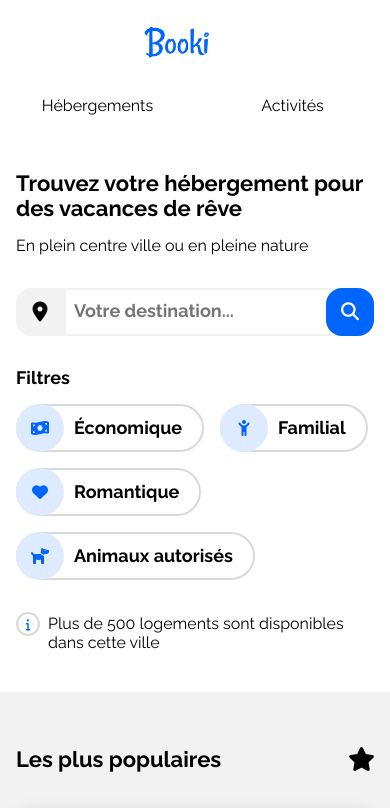
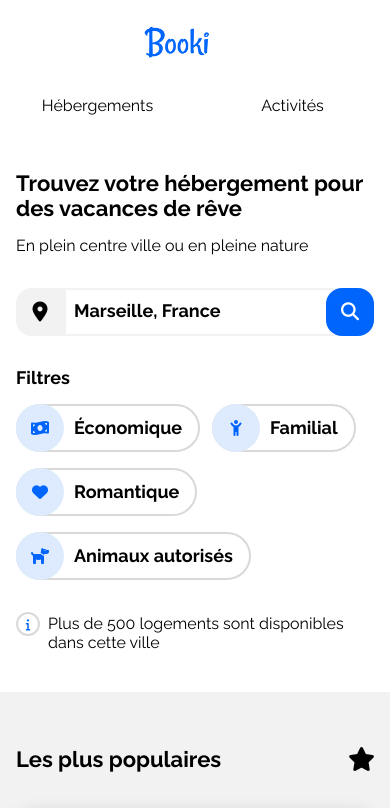
Before and after one commit to KGabard/OC_P1_booki-app, a plain HTML site: page index.html in a window 390 px wide. Shown: the top 808 px of the page. Drawn offline with nearby package versions, Linux system fonts and the light colour scheme.

Commit message:
Corrections : breakpoints, form value, filters list in mobile format

```diff
--- a/Style/Base/base.css
+++ b/Style/Base/base.css
@@ -67,14 +67,14 @@ main {
   font-weight: normal;
 }
 
-@media only screen and (max-width: 992px) {
+@media only screen and (max-width: 991px) {
   main {
     padding-right: var(--padding-sides-tablet);
     padding-left: var(--padding-sides-tablet);
   }
 }
 
-@media only screen and (max-width: 768px) {
+@media only screen and (max-width: 767px) {
   main {
     padding-right: var(--padding-sides-mobile);
     padding-left: var(--padding-sides-mobile);
--- a/Style/Components/filter.css
+++ b/Style/Components/filter.css
@@ -40,3 +40,10 @@
   margin-right: 20px;
   align-items: center;
 }
+
+@media only screen and (max-width: 767px) {
+  .filter__label {
+    margin-left: 8px;
+    margin-right: 16px;
+  }
+}
--- a/Style/Components/form.css
+++ b/Style/Components/form.css
@@ -36,7 +36,7 @@
   display: block;
 }
 
-@media only screen and (max-width: 768px) {
+@media only screen and (max-width: 767px) {
   .searchSection__form {
     width: calc(100% + 12px);
   }
--- a/Style/Components/housing-card.css
+++ b/Style/Components/housing-card.css
@@ -110,7 +110,7 @@
   color: var(--color-neutral-primary);
 }
 
-@media only screen and (max-width: 992px) {
+@media only screen and (max-width: 991px) {
   .housingCard--vertical .housingCard__title {
     -webkit-line-clamp: 2;
   }
@@ -120,7 +120,7 @@
   }
 }
 
-@media only screen and (max-width: 768px) {
+@media only screen and (max-width: 767px) {
   .housingCard__link.housingCard--horizontal {
     height: 144px;
   }
--- a/Style/Components/navigation.css
+++ b/Style/Components/navigation.css
@@ -41,7 +41,7 @@
   color: inherit;
 }
 
-@media only screen and (max-width: 768px) {
+@media only screen and (max-width: 767px) {
   .nav {
     height: 48px;
     width: 100%;
@@ -51,5 +51,4 @@
     width: 50%;
     flex-direction: column;
   }
-
 }
--- a/Style/Layouts/activities-section.css
+++ b/Style/Layouts/activities-section.css
@@ -43,7 +43,7 @@
   flex: 0.91 1 0px;
 }
 
-@media only screen and (max-width: 992px) {
+@media only screen and (max-width: 991px) {
   .activitiesSection {
     height: 700px;
   }
@@ -69,7 +69,7 @@
   }
 }
 
-@media only screen and (max-width: 768px) {
+@media only screen and (max-width: 767px) {
   .activitiesSection {
     height: fit-content;
     margin-bottom: 48px;
--- a/Style/Layouts/filters-section.css
+++ b/Style/Layouts/filters-section.css
@@ -18,7 +18,7 @@
   flex-wrap: wrap;
 }
 
-@media only screen and (max-width: 992px) {
+@media only screen and (max-width: 991px) {
   .filtersSection {
     flex-direction: column;
     gap: 16px;
@@ -32,3 +32,10 @@
     gap: 16px;
   }
 }
+
+@media only screen and (max-width: 767px) {
+  .filtersSection__filtersList {
+    gap: 12px;
+    row-gap: 16px;
+  }
+}
--- a/Style/Layouts/footer.css
+++ b/Style/Layouts/footer.css
@@ -28,14 +28,14 @@ footer {
   color: black;
 }
 
-@media only screen and (max-width: 992px) {
+@media only screen and (max-width: 991px) {
   footer {
     padding-right: var(--padding-sides-tablet);
     padding-left: var(--padding-sides-tablet);
   }
 }
 
-@media only screen and (max-width: 768px) {
+@media only screen and (max-width: 767px) {
   footer {
     padding-right: var(--padding-sides-mobile);
     padding-left: var(--padding-sides-mobile);
--- a/Style/Layouts/header.css
+++ b/Style/Layouts/header.css
@@ -9,14 +9,14 @@ header {
   height: 104px;
 }
 
-@media only screen and (max-width: 992px) {
+@media only screen and (max-width: 991px) {
   header {
     padding-right: var(--padding-sides-tablet);
     padding-left: var(--padding-sides-tablet);
   }
 }
 
-@media only screen and (max-width: 768px) {
+@media only screen and (max-width: 767px) {
   header {
     flex-direction: column;
     padding-right: 0;
--- a/Style/Layouts/housings-section.css
+++ b/Style/Layouts/housings-section.css
@@ -51,7 +51,7 @@
   width: 100%;
 }
 
-@media only screen and (max-width: 992px) {
+@media only screen and (max-width: 991px) {
   .housingsSection {
     padding: var(--padding-housings-section-tablet);
     flex-grow: 2;
@@ -73,7 +73,7 @@
   }
 }
 
-@media only screen and (max-width: 768px) {
+@media only screen and (max-width: 767px) {
   .housingsSection {
     padding: 0;
     gap: 24px;
--- a/Style/Layouts/housings-sections-container.css
+++ b/Style/Layouts/housings-sections-container.css
@@ -4,13 +4,13 @@
   gap: 40px;
 }
 
-@media only screen and (max-width: 992px) {
+@media only screen and (max-width: 991px) {
   .housingsSectionsContainer {
     gap: 32px;
   }
 }
 
-@media only screen and (max-width: 768px) {
+@media only screen and (max-width: 767px) {
   .housingsSectionsContainer {
     flex-direction: column-reverse;
     gap: 40px;
--- a/Style/Layouts/info-section.css
+++ b/Style/Layouts/info-section.css
@@ -21,7 +21,7 @@
   color: var(--color-highlight-primary);
 }
 
-@media only screen and (max-width: 768px) {
+@media only screen and (max-width: 767px) {
   .infoSection {
     gap: 8px;
     align-items: initial;
--- a/Style/Layouts/popular-section.css
+++ b/Style/Layouts/popular-section.css
@@ -23,14 +23,14 @@
   gap: 32px;
 }
 
-@media only screen and (max-width: 992px) {
+@media only screen and (max-width: 991px) {
   .popularSection {
     padding: var(--padding-housings-section-tablet);
     gap: 24px;
   }
 }
 
-@media only screen and (max-width: 768px) {
+@media only screen and (max-width: 767px) {
   .popularSection {
     margin-right: calc(var(--padding-sides-mobile) * -1);
     margin-left: calc(var(--padding-sides-mobile) * -1);
--- a/Style/Layouts/search-section.css
+++ b/Style/Layouts/search-section.css
@@ -13,7 +13,7 @@
   margin-bottom: 16px;
 }
 
-@media only screen and (max-width: 768px) {
+@media only screen and (max-width: 767px) {
   .searchSection__title {
     margin-bottom: 16px;
   }
--- a/index.html
+++ b/index.html
@@ -45,7 +45,7 @@
           <input
             type="text"
             class="searchSection__textInput typoSubtitle"
-            placeholder="Votre destination..."
+            value="Marseille, France"
           />
           <button type="submit" class="searchSection__submitBtn typoSubtitle">
             <span>Rechercher</span>
@@ -94,7 +94,7 @@
       </div>
 
       <div class="housingsSectionsContainer">
-        <section class="housingsSection"  id="housingsSection">
+        <section class="housingsSection" id="housingsSection">
           <h1 class="housingsSection__title typoTitle">
             Hébergements à Marseille
           </h1>
```
